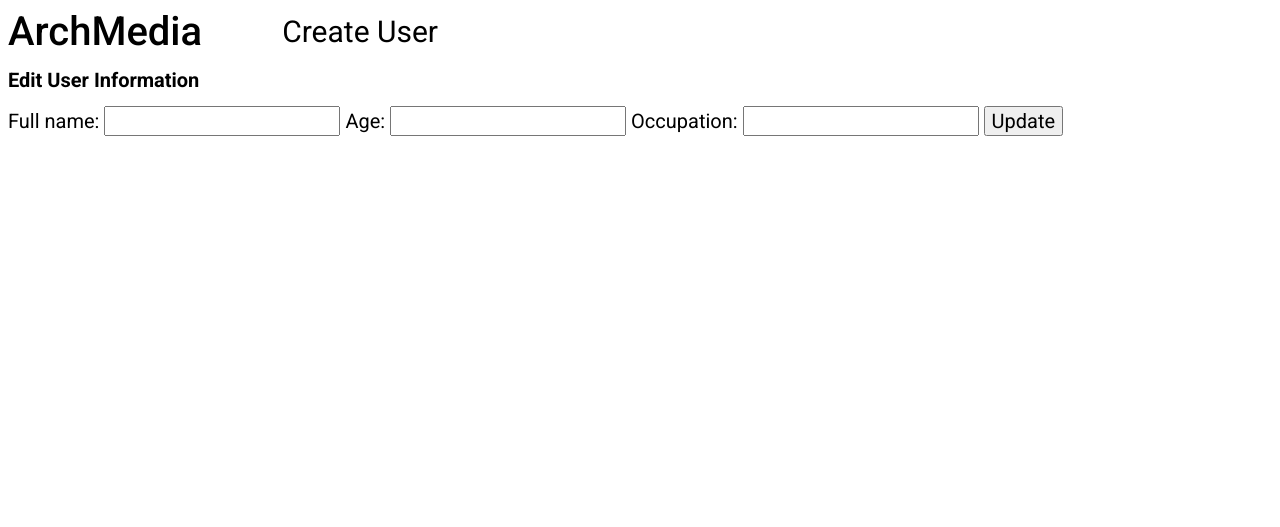
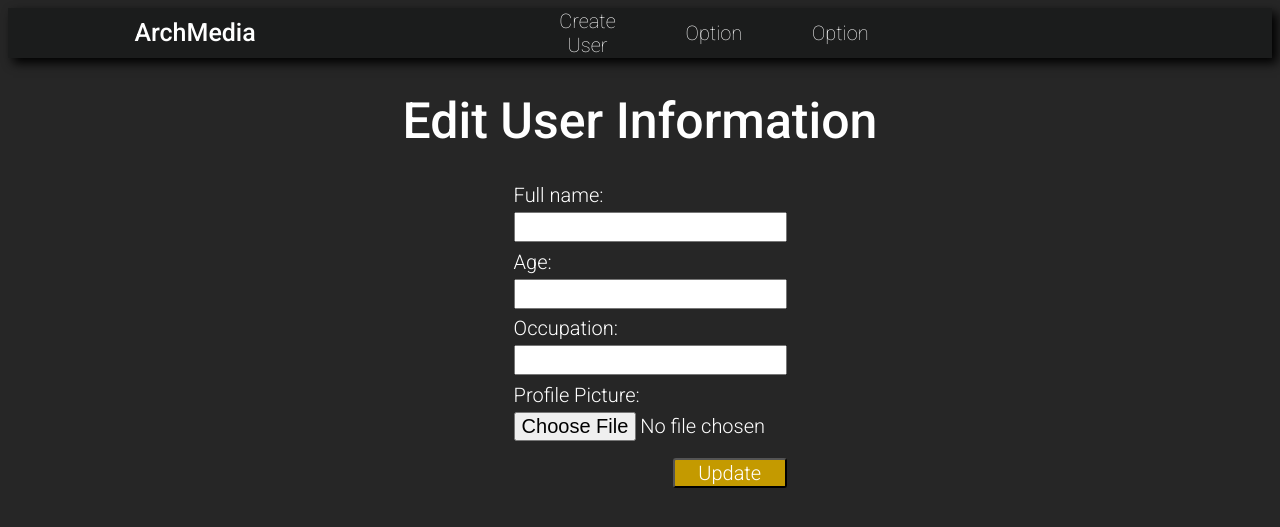
Before and after one commit to toanhminh0412/arch-media, a Flask app: template templates/update.html in a window 1280 px wide. Shown: the top 527 px of the page. Run offline with Flask 2, Linux system fonts and the light colour scheme; the template is opened without the code that fills it, so the values that code supplies are empty.

Commit message:
New Updates

```diff
--- a/app.py
+++ b/app.py
@@ -1,5 +1,7 @@
 from flask import Flask, render_template, request, redirect
 from flask_sqlalchemy import SQLAlchemy
+import base64
+from base64 import b64encode
 
 app = Flask(__name__)
 app.config['SQLALCHEMY_DATABASE_URI'] = 'sqlite:///test.db'
@@ -10,22 +12,31 @@
     name = db.Column(db.String(200), nullable=False)
     age = db.Column(db.Integer, nullable=False)
     occupation = db.Column(db.String(200), nullable=False)
+    image_data = db.Column(db.LargeBinary, nullable=False)
+    image = db.Column(db.Text, nullable=False)
 
     def __repr__(self):
         return '<UserProfile %r>' % self.name
+
+def render_picture(data):
+
+    render_pic = base64.b64encode(data).decode('ascii')
+    return render_pic
 
 @app.route("/create-user", methods=['GET', 'POST'])
 def create_user():
     if request.method == "POST":
         try:
             user_info = request.form
-            new_user = UserProfile(name=user_info['name'], age=user_info['age'], occupation=user_info['occupation'])
+            file = request.files['image']
+            image_data = file.read()
+            image = render_picture(image_data)
+            new_user = UserProfile(name=user_info['name'], age=user_info['age'], occupation=user_info['occupation'], image_data=image_data, image=image)
             db.session.add(new_user)
             db.session.commit()
-            # return render_template("create.html")
             return redirect("/")
         except:
-            return "Error trying to add user"
+            return "Error trying to add user" + str(file) + str(image_data)
     return render_template("create.html")
 
 @app.route("/", methods=['GET'])
@@ -48,10 +59,12 @@
     user = UserProfile.query.get_or_404(id)
     if request.method == "POST":
         try:
-            user_updates = request.form
             user.name = request.form['name']
             user.age = request.form['age']
             user.occupation = request.form['occupation']
+            if 'image' in request.files.keys() != 0:
+                user.image_data = request.files['image'].read()
+                user.image = render_picture(user.image_data)
             db.session.commit()
             return redirect('/')
         except:
--- a/static/base.css
+++ /dev/null
@@ -1,32 +0,0 @@
-/* apply on every thing in the app */
-* {
-    font-family: 'Roboto', sans-serif;
-    font-size: 20px;
-}
-
-/* Navigation bar decoration */
-.nav-bar {
-    display: flex;
-    flex-direction: row;
-}
-
-.nav-bar-option {
-    display: flex;
-    flex-direction: column;
-    justify-content: center;
-    width: 25%;
-    text-align: center;
-}
-
-.nav-bar-option a{
-    text-decoration: none;
-    font-size: 150%;
-    color: #000;
-}
-
-#nav-bar-title {
-    font-size: 40px;
-    font-weight: 500;
-    text-decoration: none;
-    color: #000;
-}
--- /dev/null
+++ b/static/css/base.css
@@ -0,0 +1,57 @@
+/* apply on every thing in the app */
+* {
+    font-family: 'Roboto', sans-serif;
+    font-size: 20px;
+    font-weight: 300;
+}
+
+body {
+    background-color: #262626;
+}
+
+/* Navigation bar decoration */
+.nav-bar {
+    display: flex;
+    flex-direction: row;
+    background-color: #1b1c1c;
+    height: 50px;
+    box-shadow: 5px 5px 10px #000;
+}
+
+#nav-bar-title {
+    margin-top: 10px;
+    margin-left: 10%;
+    font-size: 25px;
+    font-weight: 500;
+    text-decoration: none;
+    color: #fff;
+}
+
+.nav-option-container {
+    display: flex;
+    flex-direction: row;
+    justify-content: center;
+    width: 50%;
+    margin-left: 10%;
+}
+
+.nav-bar-option {
+    display: flex;
+    flex-direction: column;
+    justify-content: center;
+    margin-left: 5%;
+    width: 15%;
+    text-align: center;
+    border-bottom: none;
+    transition-duration: 0.25s;
+}
+
+.nav-bar-option a{
+    text-decoration: none;
+    font-weight: 100;
+    color: #fff;
+}
+
+.nav-bar-option:hover {
+    border-bottom: 1px solid #fff;
+}
--- /dev/null
+++ b/static/css/update.css
@@ -0,0 +1,54 @@
+* {
+    font-size: 20px;
+}
+
+.update-title {
+    font-size: 50px;
+    font-weight: 500;
+    text-align: center;
+    color: #fff;
+}
+
+.user-update {
+    text-align: center;
+}
+
+.user-update form {
+    display: flex;
+    flex-direction: column;
+    margin-left: 40%;
+}
+
+.user-update form label{
+    text-align: left;
+    color: #fff;
+    margin-bottom: 5px;
+}
+
+.user-update form input {
+    width: 35%;
+    margin-bottom: 1%;
+}
+
+#image {
+    color: #fff;
+}
+
+.user-update form input:last-child {
+    height: 30px;
+    width: 100px;
+    margin-top: 10px;
+    background-color: #c49a00;
+    border-radius: 3px;
+    transition-duration: 0.25s;
+    color: #fff;
+    margin-left: 21%;
+}
+
+.user-update form input:last-child:hover {
+    background-color: #967600;
+}
+
+.user-update form input:last-child {
+    width: 15%;
+}
--- a/templates/base.html
+++ b/templates/base.html
@@ -7,15 +7,25 @@
     <link rel="preconnect" href="https://fonts.googleapis.com">
 <link rel="preconnect" href="https://fonts.gstatic.com" crossorigin>
 <link href="https://fonts.googleapis.com/css2?family=Roboto:wght@100;300;400;500;700&display=swap" rel="stylesheet">
-    <link rel="stylesheet" href="/static/base.css">
+    <link rel="stylesheet" href="{{ url_for('static', filename='css/base.css')}}">
     {% block rellink %}{% endblock %}
     {% block title %}{% endblock %}
 </head>
 <body>
     <header class='nav-bar'>
         <a href='/' id='nav-bar-title'>ArchMedia</a>
-        <div class='nav-bar-option'>
-            <a href="/create-user">Create User</a>
+        <div class='nav-option-container'>
+            <div class='nav-bar-option'>
+                <a href="/create-user">Create User</a>
+            </div>
+
+            <div class='nav-bar-option'>
+                <a href="#">Option</a>
+            </div>
+
+            <div class='nav-bar-option'>
+                <a href="#">Option</a>
+            </div>
         </div>
     </header>
     {% block body %} {% endblock %}
--- a/templates/create.html
+++ b/templates/create.html
@@ -1,7 +1,7 @@
 {% extends 'base.html' %}
 
 {% block rellink %}
-<link rel="stylesheet" href="/static/create.css">
+<link rel="stylesheet" href="{{ url_for('static', filename='css/create.css')}}">
 {% endblock %}
 
 {% block title %}
@@ -11,13 +11,15 @@
 {% block body %}
     <h1 class='create-title'>Create an user</h1>
     <div class="user-create">
-    <form action="" method="post">
+        <form action="" method="post" enctype="multipart/form-data">
             <label for="name">Full name:</label>
             <input type="text" id="name" name="name">
             <label for="age">Age:</label>
             <input type="number" id="age" name="age">
             <label for="occupation">Occupation:</label>
             <input type="text" id="occupation" name="occupation">
+            <label for="image">Profile Picture:</label>
+            <input type="file" id="image" name="image">
             <input type="submit" value="Create an user">
         </form>
     </div>
--- a/templates/update.html
+++ b/templates/update.html
@@ -1,7 +1,7 @@
 {% extends 'base.html' %}
 
 {% block rellink %}
-    <link rel="stylesheet" href="/static/update.css">
+    <link rel="stylesheet" href="{{ url_for('static', filename='css/update.css')}}">
 {% endblock %}
 
 {% block title %}
@@ -9,15 +9,17 @@
 {% endblock %}
 
 {% block body %}
-    <h1>Edit User Information</h1>
+    <h1 class='update-title'>Edit User Information</h1>
     <div class="user-update">
-        <form action="/update-user/{{user.id}}" method="post">
+        <form action="/update-user/{{user.id}}" method="post" enctype="multipart/form-data">
             <label for="name">Full name:</label>
             <input type="text" id="name" name="name" value="{{user.name}}">
             <label for="age">Age:</label>
             <input type="number" id="age" name="age" value="{{user.age}}">
             <label for="occupation">Occupation:</label>
             <input type="text" id="occupation" name="occupation" value="{{user.occupation}}">
+            <label for="image">Profile Picture:</label>
+            <input type="file" id="image" name="image">
             <input type="submit" value="Update">
           </form>
         </div>
```
Also changed, not shown: static/create.css (deleted, +0 -31 lines), static/css/create.css (added, +54 -0 lines), static/css/homepage.css (added, +79 -0 lines), templates/homepage.html (+20 -9 lines), static/homepage.css (deleted), static/img/user1.jpg (added), static/update.css (deleted), 1 other file. Lines whose indentation alone changed are shown as unchanged.
